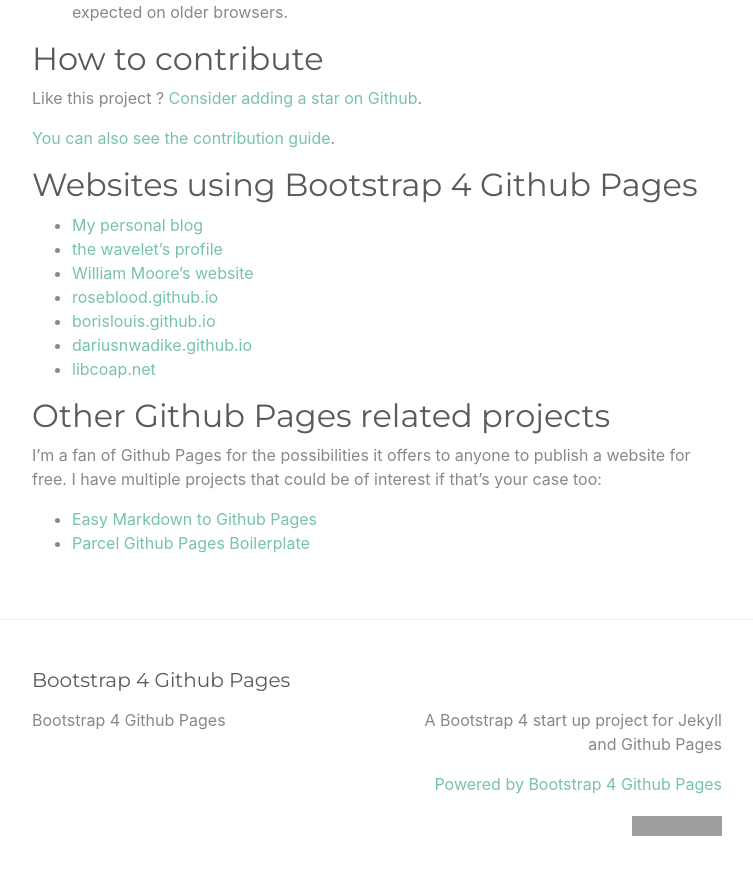
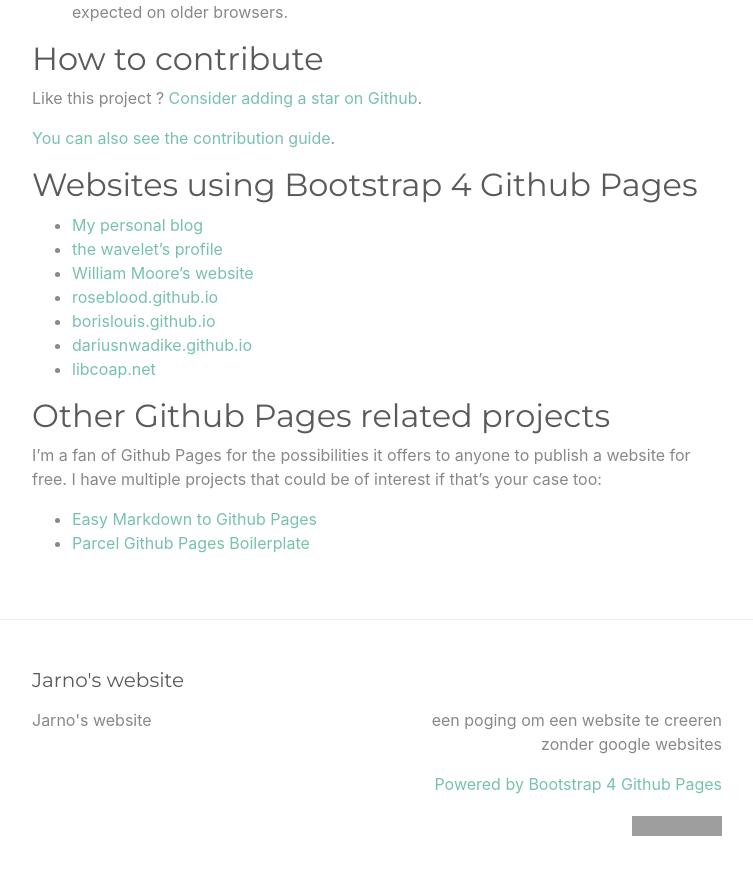
Before and after one commit to JamVlek/jamvlek.github.io, a Jekyll site: the page built from index.md, in a window 1280 px wide and 900 px high, scrolled down 2544 px. Shown: the top 875 px of the window, without its empty margins (263-1016 px from the left). Built offline with Jekyll 4.4.1, drawn with Linux system fonts in a browser that asks for light colours; some of the changed text lies outside the part shown; grey boxes are pictures that could not be loaded.

Commit message:
Update _config.yml

```diff
--- a/_config.yml
+++ b/_config.yml
@@ -13,10 +13,10 @@
 # you will see them accessed via {{ site.title }}, {{ site.email }}, and so on.
 # You can create any custom variable you would like, and they will be accessible
 # in the templates via {{ site.myvariable }}.
-title: Bootstrap 4 Github Pages
+title: Jarno's website
 email: ""
 description: >- # this means to ignore newlines until "baseurl:"
-  A Bootstrap 4 start up project for Jekyll and Github Pages
+  een poging om een website te creeren zonder google websites
 #baseurl: "" # the subpath of your site, e.g. /blog
 #url: "" # the base hostname & protocol for your site, e.g. http://example.com
 #twitter_username: jekyllrb
```
